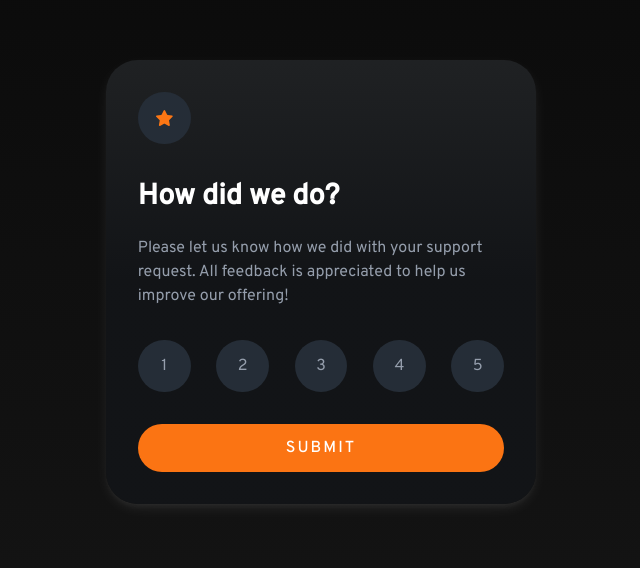
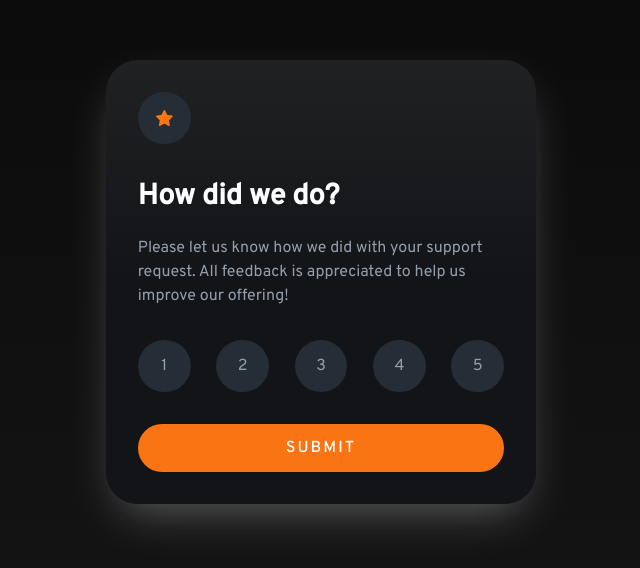
Before and after one commit to Lukiticas/rating-component, a plain HTML site: page index.html in a window 1280 px wide. Shown: the part 118-686 px from the top of the page, without its empty margins (319-959 px from the left). Drawn offline with Linux system fonts and the light colour scheme.

Commit message:
box-shadow

```diff
--- a/styles/index.css
+++ b/styles/index.css
@@ -43,8 +43,8 @@ body {
 
 .rating-body {
   background-image: linear-gradient(to top, var(--bg-1) 50%, var(--bg-1-grad));
-  box-shadow: rgba(255, 255, 255, 0.1) 0px 5px 15px -3px,
-    rgba(255, 255, 255, 0.05) 0px 4px 6px -2px;
+  box-shadow: rgba(255, 255, 255, 0.25) 0px 20px 50px -12px,
+    rgba(255, 255, 255, 0.1) 0px 18px 36px -18px;
 }
 
 .rating-body__description,
```
